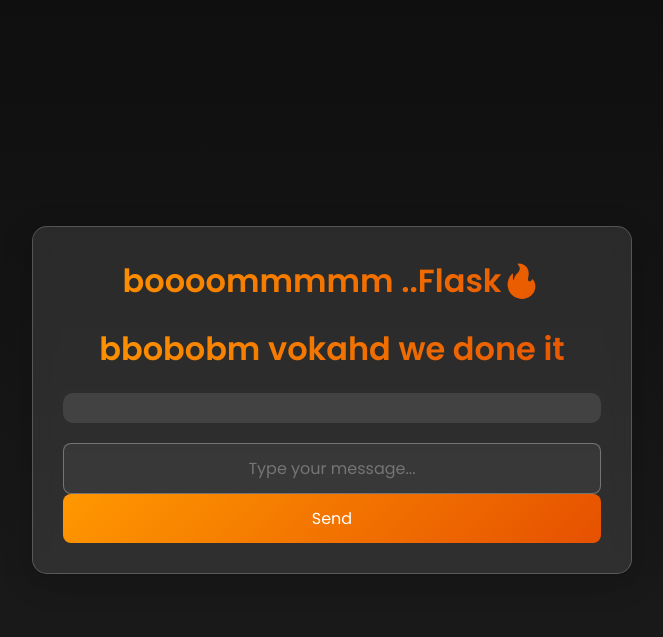
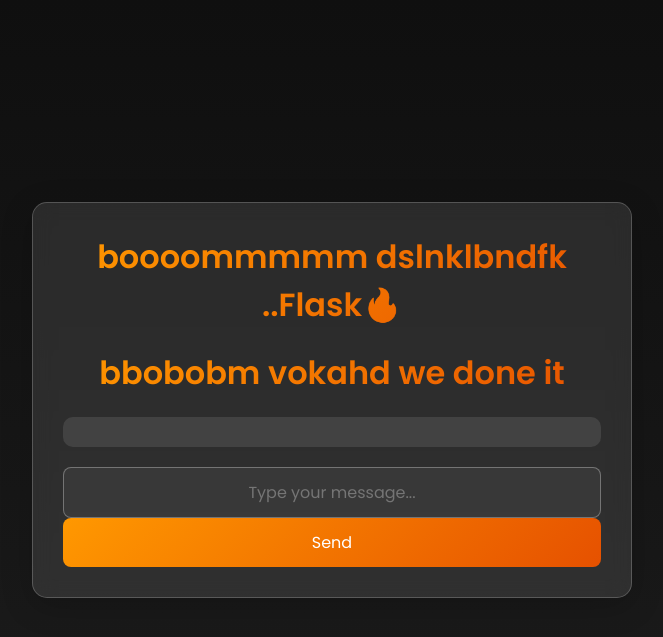
Before and after one commit to VIKASH1596KUMARKHARWAR/two-tier-for-jenkins, a Flask app: page / in a window 1280 px wide. Shown: the top 637 px of the page, without its empty margins (308-971 px from the left). Run offline with Flask 2, Linux system fonts and the light colour scheme; data that the repository does not hold is empty; some libraries are stand-ins or nearby versions.

Commit message:
Update index.html

```diff
--- a/templates/index.html
+++ b/templates/index.html
@@ -131,7 +131,7 @@
 
 <body>
     <div class="container">
-        <h1> boooommmmm ..Flask🔥</h1>
+        <h1> boooommmmm  dslnklbndfk ..Flask🔥</h1>
         <h1> bbobobm vokahd we done it </h1>
 
         <div class="messages">
```
